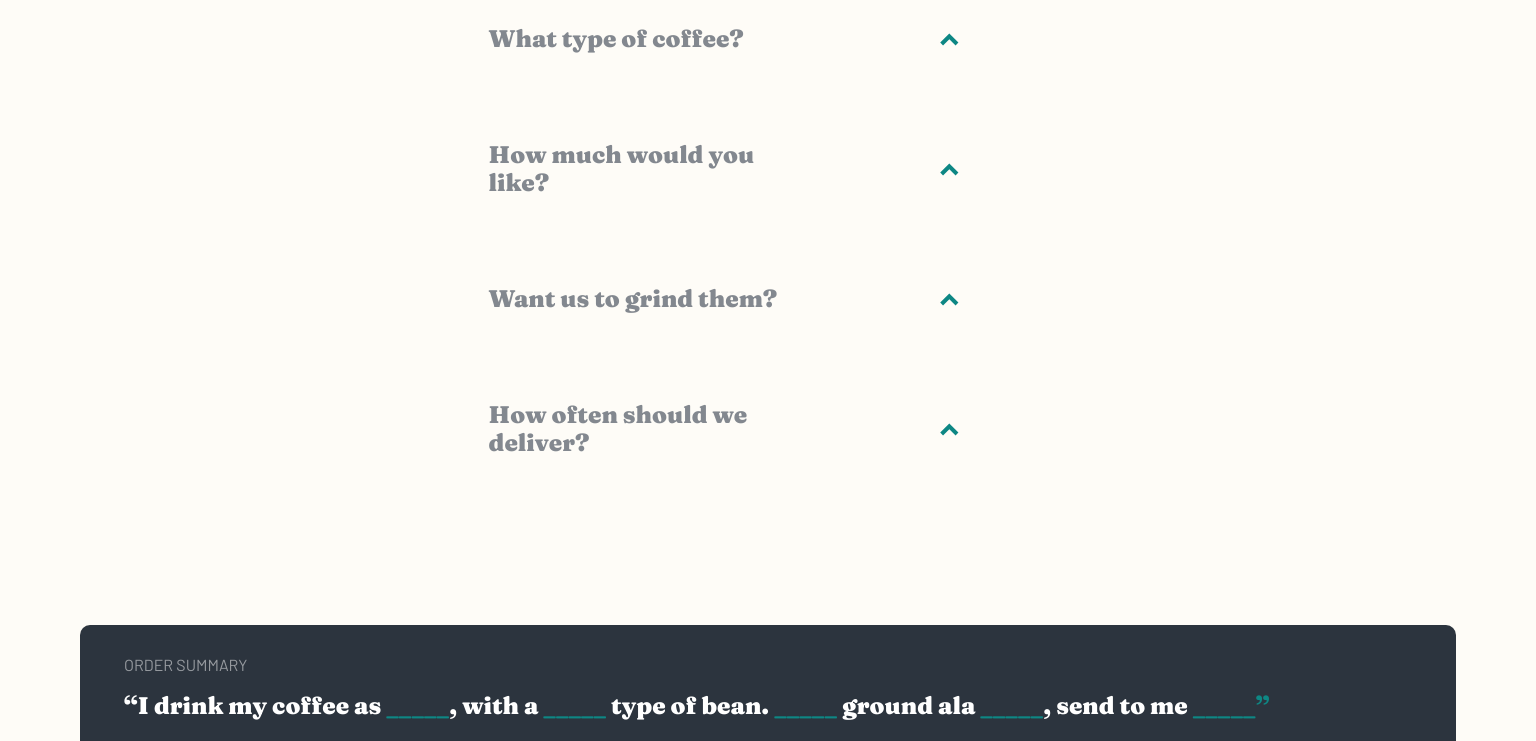
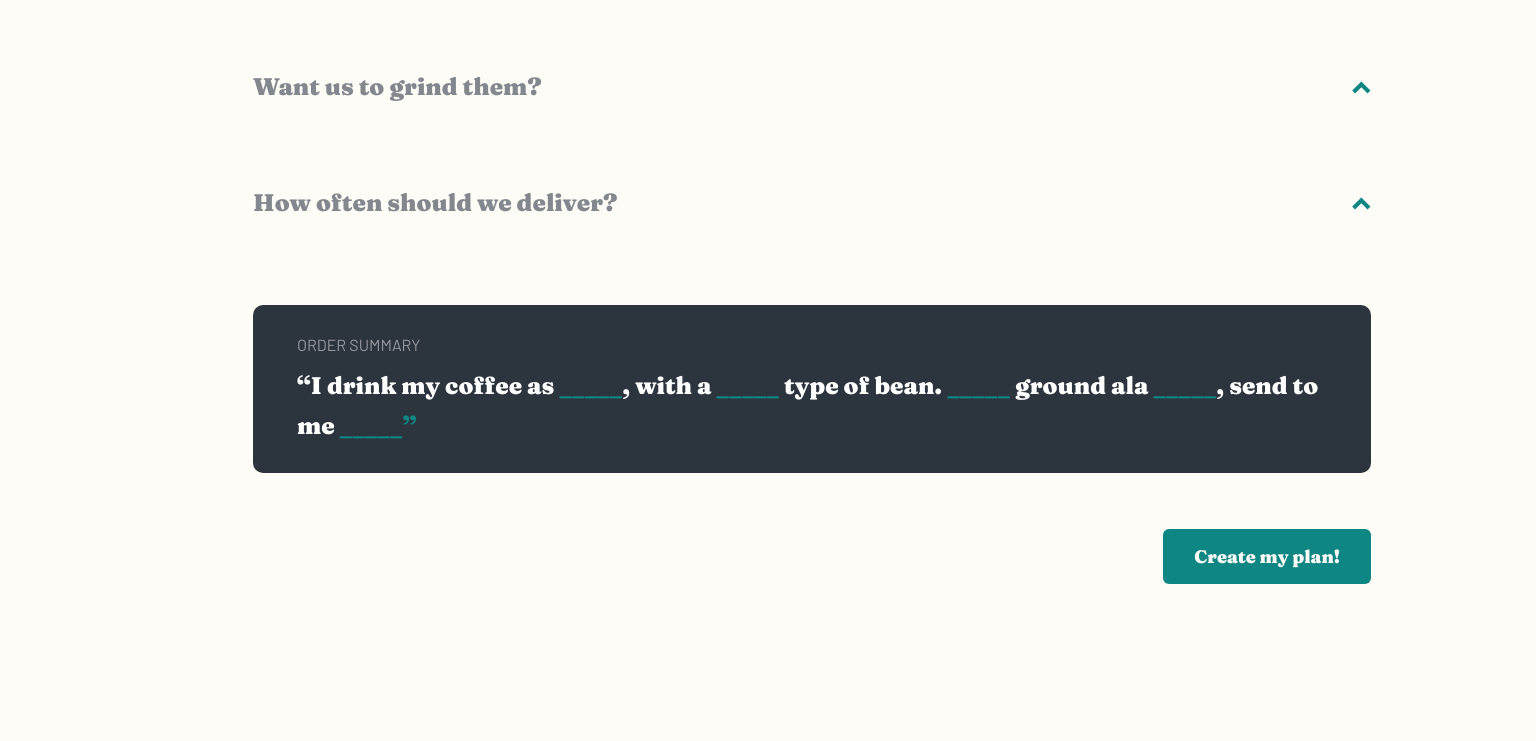
Before and after one commit to Lordyner/coffee-roasters, a Next.js app: page /subscribe in a window 1536 px wide. Shown: the part 2149-2890 px from the top of the page. Built offline with nearby package versions, Linux system fonts and the light colour scheme.

Commit message:
Move summary component in QCMContainer

```diff
--- a/Components/OrderSummary.js
+++ b/Components/OrderSummary.js
@@ -1,7 +1,6 @@
 import React, { useContext } from 'react';
 import classes from './OrderSummary.module.css';
 import GlobalContext from '@/Store/GlobalContext';
-import Link from 'next/link';
 const OrderSummary = ({ qcmList, categorySelected, beanTypeSelected, quantitySelected, groundingMethodSelected, frequencySelected }) => {
 
     const splittedCategory = categorySelected.split(' ');
@@ -28,7 +27,6 @@ const OrderSummary = ({ qcmList, categorySelected, beanTypeSelected, quantitySel
                 }
             </div>
             <div className={classes.buttonWrapper}>
-
                 <button>Create my plan!</button>
             </div>
         </div>
--- a/Components/OrderSummary.module.css
+++ b/Components/OrderSummary.module.css
@@ -53,5 +53,11 @@
 @media (min-width: 90rem) {
     .container {
         gap: 3.5rem;
+        grid-area: summary;
+    }
+
+    .buttonWrapper {
+        justify-content: flex-end;
+
     }
 }
--- a/Components/QCMContainer.js
+++ b/Components/QCMContainer.js
@@ -3,7 +3,8 @@ import classes from './QCMContainer.module.css';
 import QCM from './UI/QCM';
 import GlobalContext from '@/Store/GlobalContext';
 import OrderNavigation from './UI/OrderNavigation';
-const QCMContainer = ({ qcmList, onClickAnswer, nextQuestionToAnswerIndex }) => {
+import OrderSummary from './OrderSummary';
+const QCMContainer = ({ qcmList, onClickAnswer, nextQuestionToAnswerIndex, categorySelected, beanTypeSelected, quantitySelected, groundingMethodSelected, frequencySelected }) => {
 
     const { isDesktopResolution } = useContext(GlobalContext);
     return (
@@ -14,6 +15,8 @@ const QCMContainer = ({ qcmList, onClickAnswer, nextQuestionToAnswerIndex }) =>
                     <QCM key={index} questionIndex={index} qcm={qcm} onClickAnswer={onClickAnswer} />
                 ))}
             </div>
+            <OrderSummary qcmList={qcmList} categorySelected={categorySelected} beanTypeSelected={beanTypeSelected} quantitySelected={quantitySelected} groundingMethodSelected={groundingMethodSelected} frequencySelected={frequencySelected} />
+
         </div>
     );
 };
--- a/Components/QCMContainer.module.css
+++ b/Components/QCMContainer.module.css
@@ -4,11 +4,20 @@
     gap: 6rem;
 }
 
+.container {
+    display: flex;
+    flex-direction: column;
+    gap: 7.5rem;
+}
 
 @media screen and (min-width: 1440px) {
     .container {
         display: grid;
+        grid-template-areas:
+            'navigation qcmContainer'
+            '. summary';
         grid-template-columns: min-content 1fr;
+
         padding-left: 5.313rem;
         padding-right: 5.313rem;
         gap: 5.5rem;
@@ -18,5 +27,9 @@
         display: flex;
         flex-direction: column;
         gap: 5.5rem;
+        grid-area: qcmContainer;
     }
+
+
+
 }
--- a/Components/UI/OrderNavigation.module.css
+++ b/Components/UI/OrderNavigation.module.css
@@ -50,3 +50,10 @@
 .number.first {
     color: var(--primary-color);
 }
+
+@media screen and (min-width: 90rem) {
+    .navigation {
+        grid-area: navigation;
+    }
+
+}
--- a/pages/subscribe.js
+++ b/pages/subscribe.js
@@ -272,8 +272,15 @@ export default function About() {
                 <div className='content-wrapper'>
                     <SubscribeHero />
                     <Explication theme='dark' />
-                    <QCMContainer qcmList={qcmList} nextQuestionToAnswerIndex={nextQuestionToAnswerIndex} onClickAnswer={clickAnswerHandler} />
-                    <OrderSummary qcmList={qcmList} categorySelected={categorySelected} beanTypeSelected={beanTypeSelected} quantitySelected={quantitySelected} groundingMethodSelected={groundingMethodSelected} frequencySelected={frequencySelected} />
+                    <QCMContainer
+                        qcmList={qcmList}
+                        nextQuestionToAnswerIndex={nextQuestionToAnswerIndex}
+                        categorySelected={categorySelected}
+                        beanTypeSelected={beanTypeSelected}
+                        quantitySelected={quantitySelected}
+                        groundingMethodSelected={groundingMethodSelected}
+                        frequencySelected={frequencySelected}
+                        onClickAnswer={clickAnswerHandler} />
                     <Footer />
                 </div>
             </div>
```
